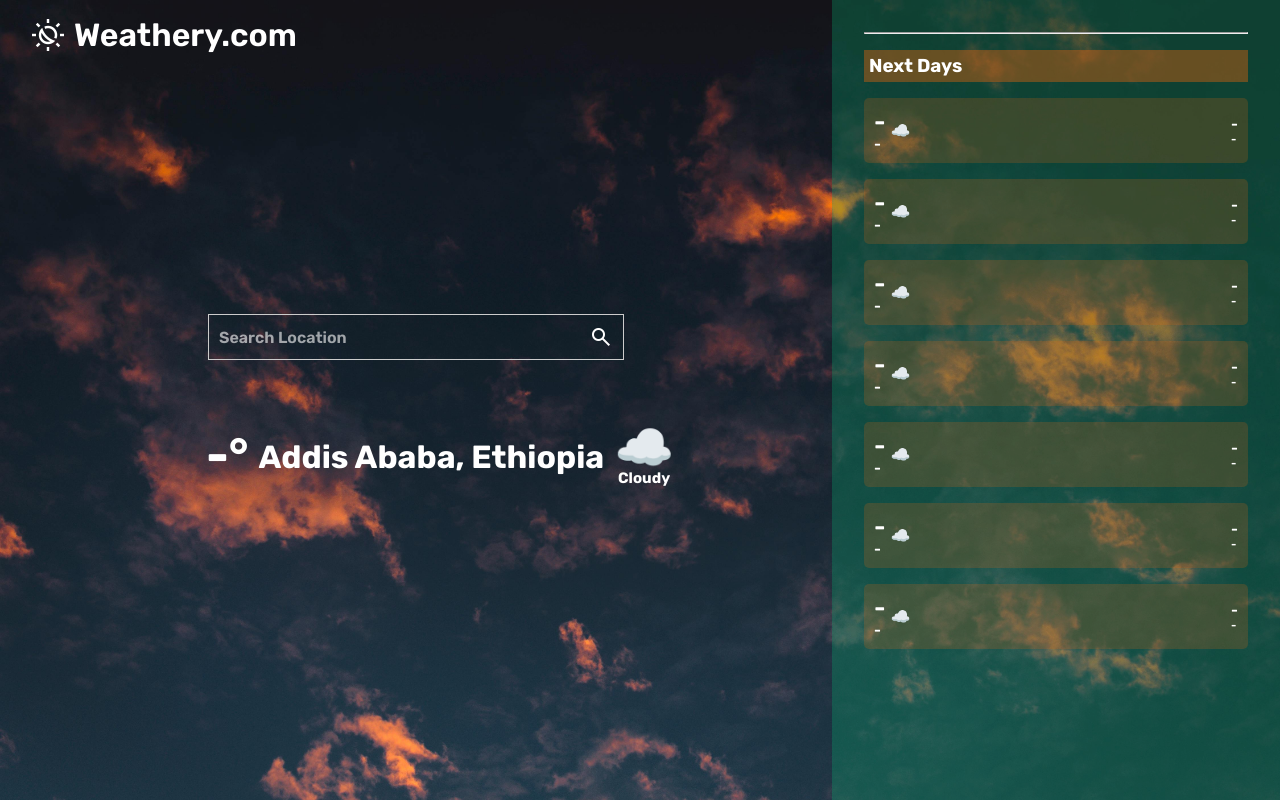
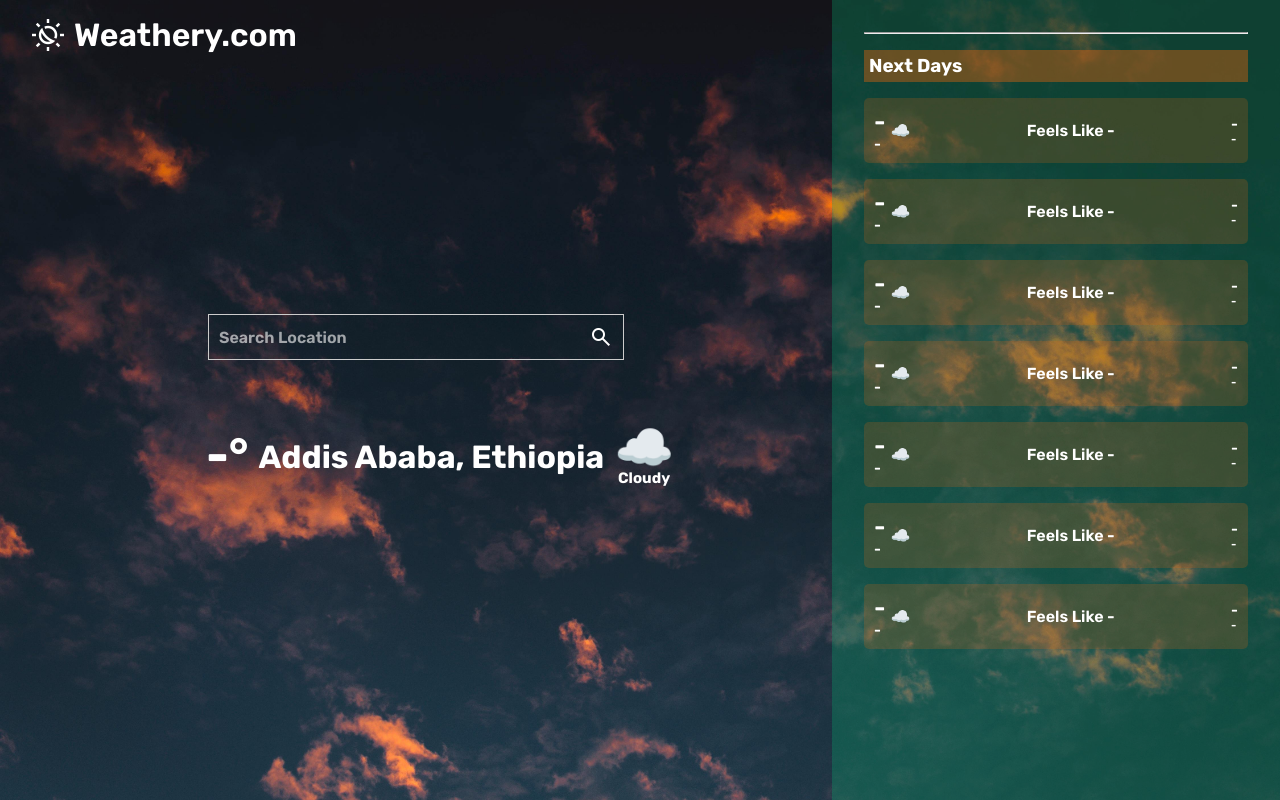
Before and after one commit to Abdl-Hafeez/weathery, a website built with webpack: page src/template.html in a window 1280 px wide. Built offline with nearby package versions, Linux system fonts and the light colour scheme; no server answers; a web font is replaced by a local one.

Commit message:
Add feels like for next days section

```diff
--- a/src/template.html
+++ b/src/template.html
@@ -49,17 +49,12 @@
                         </div>
                         <div class="next-days-weather-icon">☁️</div>
                     </div>
-                    <div class="next-days-weekday-and-date">
-                        <span class="weekday">-</span>
-                        <span class="date">-</span></div>
-                </div>
-                <div class="day">
-                    <div class="next-days-temp-and-condition">
-                        <div>
-                            <span class="days-reading">-</span>
-                            <span class="weather-label">-</span>
-                        </div>
-                        <div class="next-days-weather-icon">☁️</div>
+                    <div class="next-days-feelslike">
+                        <span class="feelslike-title">Feels Like</span>
+                       <span>
+                            <span class="feelslike-reading">-</span>
+                            <span class="next-days-weather-icon"></span>
+                        </span>
                     </div>
                     <div class="next-days-weekday-and-date">
                         <span class="weekday">-</span>
@@ -73,17 +68,12 @@
                         </div>
                         <div class="next-days-weather-icon">☁️</div>
                     </div>
-                    <div class="next-days-weekday-and-date">
-                        <span class="weekday">-</span>
-                        <span class="date">-</span></div>
-                </div>
-                <div class="day">
-                    <div class="next-days-temp-and-condition">
-                        <div>
-                            <span class="days-reading">-</span>
-                            <span class="weather-label">-</span>
-                        </div>
-                        <div class="next-days-weather-icon">☁️</div>
+                    <div class="next-days-feelslike">
+                        <span class="feelslike-title">Feels Like</span>
+                       <span>
+                            <span class="feelslike-reading">-</span>
+                            <span class="next-days-weather-icon"></span>
+                        </span>
                     </div>
                     <div class="next-days-weekday-and-date">
                         <span class="weekday">-</span>
@@ -97,17 +87,12 @@
                         </div>
                         <div class="next-days-weather-icon">☁️</div>
                     </div>
-                    <div class="next-days-weekday-and-date">
-                        <span class="weekday">-</span>
-                        <span class="date">-</span></div>
-                </div>
-                <div class="day">
-                    <div class="next-days-temp-and-condition">
-                        <div>
-                            <span class="days-reading">-</span>
-                            <span class="weather-label">-</span>
-                        </div>
-                        <div class="next-days-weather-icon">☁️</div>
+                    <div class="next-days-feelslike">
+                        <span class="feelslike-title">Feels Like</span>
+                       <span>
+                            <span class="feelslike-reading">-</span>
+                            <span class="next-days-weather-icon"></span>
+                        </span>
                     </div>
                     <div class="next-days-weekday-and-date">
                         <span class="weekday">-</span>
@@ -121,6 +106,70 @@
                         </div>
                         <div class="next-days-weather-icon">☁️</div>
                     </div>
+                    <div class="next-days-feelslike">
+                        <span class="feelslike-title">Feels Like</span>
+                       <span>
+                            <span class="feelslike-reading">-</span>
+                            <span class="next-days-weather-icon"></span>
+                        </span>
+                    </div>
+                    <div class="next-days-weekday-and-date">
+                        <span class="weekday">-</span>
+                        <span class="date">-</span></div>
+                </div>
+                <div class="day">
+                    <div class="next-days-temp-and-condition">
+                        <div>
+                            <span class="days-reading">-</span>
+                            <span class="weather-label">-</span>
+                        </div>
+                        <div class="next-days-weather-icon">☁️</div>
+                    </div>
+                    <div class="next-days-feelslike">
+                        <span class="feelslike-title">Feels Like</span>
+                       <span>
+                            <span class="feelslike-reading">-</span>
+                            <span class="next-days-weather-icon"></span>
+                        </span>
+                    </div>
+                    <div class="next-days-weekday-and-date">
+                        <span class="weekday">-</span>
+                        <span class="date">-</span></div>
+                </div>
+                <div class="day">
+                    <div class="next-days-temp-and-condition">
+                        <div>
+                            <span class="days-reading">-</span>
+                            <span class="weather-label">-</span>
+                        </div>
+                        <div class="next-days-weather-icon">☁️</div>
+                    </div>
+                    <div class="next-days-feelslike">
+                        <span class="feelslike-title">Feels Like</span>
+                       <span>
+                            <span class="feelslike-reading">-</span>
+                            <span class="next-days-weather-icon"></span>
+                        </span>
+                    </div>
+                    <div class="next-days-weekday-and-date">
+                        <span class="weekday">-</span>
+                        <span class="date">-</span></div>
+                </div>
+                <div class="day">
+                    <div class="next-days-temp-and-condition">
+                        <div>
+                            <span class="days-reading">-</span>
+                            <span class="weather-label">-</span>
+                        </div>
+                        <div class="next-days-weather-icon">☁️</div>
+                    </div>
+                    <div class="next-days-feelslike">
+                        <span class="feelslike-title">Feels Like</span>
+                       <span>
+                            <span class="feelslike-reading">-</span>
+                            <span class="next-days-weather-icon"></span>
+                        </span>
+                    </div>
                     <div class="next-days-weekday-and-date">
                         <span class="weekday">-</span>
                         <span class="date">-</span></div>
```
